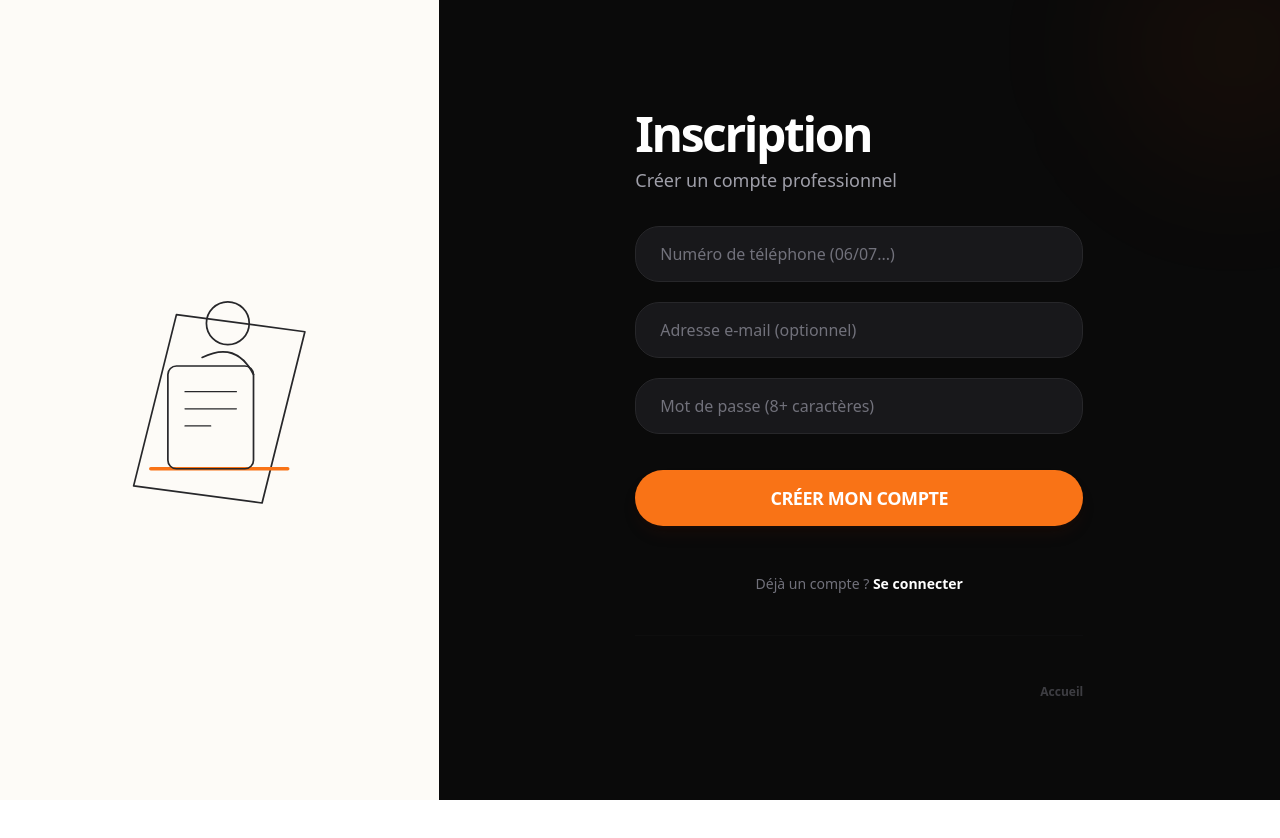
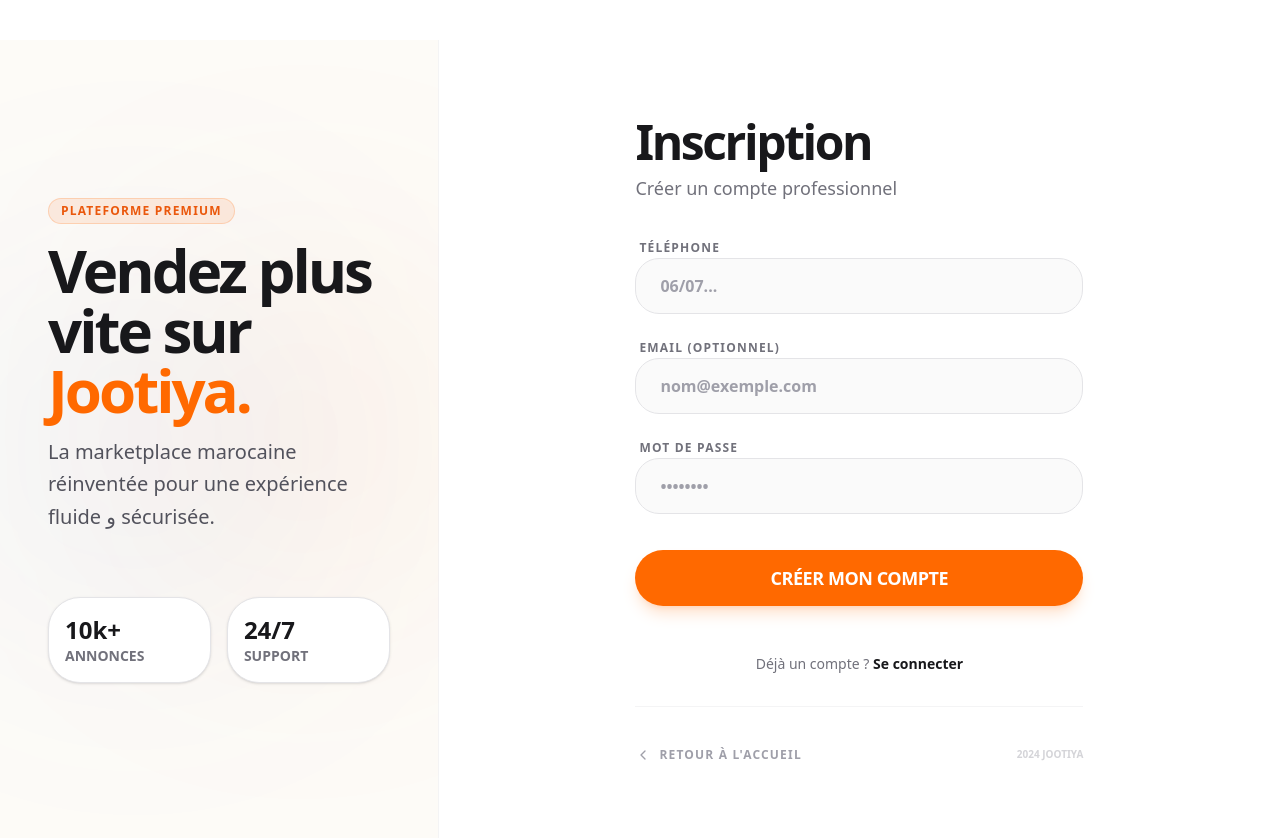
Before and after one commit to jootiyasarl/jootiya, a Next.js app: page /register in a window 1280 px wide. Before the commit the page ends 800 px from the top, so only its background shows below. Built offline with nearby package versions, Linux system fonts and the light colour scheme; no server answers.

Commit message:
style: switch auth pages to light premium theme and fix top whitespace issues

```diff
--- a/src/app/register/page.tsx
+++ b/src/app/register/page.tsx
@@ -138,81 +138,98 @@ export default async function RegisterPage({ searchParams }: RegisterPageProps)
   const { error, message } = await searchParams;
 
   return (
-    <div className="fixed inset-0 z-[9999] bg-[#0a0a0a] flex flex-col lg:flex-row font-sans overflow-hidden select-none touch-none">
-      {/* Left Side: Illustration (Hidden on mobile) */}
-      <div className="hidden lg:flex lg:w-1/2 bg-[#fdfbf7] items-center justify-center p-12 relative">
-        <div className="max-w-md w-full animate-in fade-in slide-in-from-left-8 duration-1000">
-          <div className="relative aspect-square w-full">
-            <svg viewBox="0 0 400 400" className="w-full h-full text-zinc-800" fill="none" xmlns="http://www.w3.org/2000/svg">
-              <path d="M100 300 L150 100 L300 120 L250 320 Z" stroke="currentColor" strokeWidth="2" strokeLinecap="round" strokeLinejoin="round" />
-              <path d="M180 150 Q220 130 240 170" stroke="currentColor" strokeWidth="2" strokeLinecap="round" />
-              <circle cx="210" cy="110" r="25" stroke="currentColor" strokeWidth="2" />
-              <path d="M120 280 L280 280" stroke="#f97316" strokeWidth="4" strokeLinecap="round" />
-              <rect x="140" y="160" width="100" height="120" rx="10" stroke="currentColor" strokeWidth="2" />
-              <path d="M160 190 H220 M160 210 H220 M160 230 H190" stroke="currentColor" strokeWidth="1.5" strokeLinecap="round" />
-            </svg>
-            <div className="absolute top-1/2 left-1/2 -translate-x-1/2 -translate-y-1/2 w-64 h-64 bg-orange-500/5 blur-3xl rounded-full -z-10" />
+    <div className="h-screen w-screen bg-white flex flex-col lg:flex-row font-sans overflow-hidden">
+      {/* Left Side: Brand Experience */}
+      <div className="hidden lg:flex lg:w-1/2 bg-[#fdfbf7] items-center justify-center p-12 relative border-r border-zinc-100">
+        {/* Animated Background Gradients */}
+        <div className="absolute top-0 left-0 w-full h-full">
+          <div className="absolute top-1/4 left-1/4 w-96 h-96 bg-orange-500/5 blur-[120px] rounded-full" />
+          <div className="absolute bottom-1/4 right-1/4 w-96 h-96 bg-blue-500/5 blur-[120px] rounded-full" />
+        </div>
+
+        <div className="max-w-md w-full relative z-10 space-y-8 animate-in fade-in slide-in-from-left-8 duration-1000">
+          <div className="space-y-4 text-left" dir="ltr">
+            <div className="inline-flex items-center gap-2 px-3 py-1 rounded-full bg-orange-500/10 border border-orange-500/20 text-orange-600 text-xs font-bold uppercase tracking-widest">
+              Plateforme Premium
+            </div>
+            <h2 className="text-6xl font-black text-zinc-900 leading-none tracking-tighter">
+              Vendez plus vite sur <span className="text-orange-500">Jootiya.</span>
+            </h2>
+            <p className="text-xl text-zinc-600 font-medium leading-relaxed">
+              La marketplace marocaine réinventée pour une expérience fluide و sécurisée.
+            </p>
+          </div>
+
+          <div className="grid grid-cols-2 gap-4 pt-8">
+            <div className="p-4 rounded-2xl bg-white border border-zinc-200 shadow-sm">
+              <p className="text-2xl font-black text-zinc-900">10k+</p>
+              <p className="text-sm text-zinc-500 font-bold uppercase">Annonces</p>
+            </div>
+            <div className="p-4 rounded-2xl bg-white border border-zinc-200 shadow-sm">
+              <p className="text-2xl font-black text-zinc-900">24/7</p>
+              <p className="text-sm text-zinc-500 font-bold uppercase">Support</p>
+            </div>
           </div>
         </div>
       </div>
 
       {/* Right Side: Register Form */}
-      <div className="w-full lg:w-1/2 bg-[#0a0a0a] flex items-center justify-center p-6 sm:p-12 relative overflow-hidden">
-        {/* Background Decorative Element */}
-        <div className="absolute top-[-10%] right-[-10%] w-64 h-64 bg-orange-600/5 blur-3xl rounded-full pointer-events-none" />
-
-        <div className="w-full max-w-md space-y-8 relative z-10 text-left flex flex-col min-h-[600px] justify-center" dir="ltr">
+      <div className="w-full lg:w-1/2 bg-white flex items-center justify-center p-6 sm:p-12 relative overflow-hidden h-full">
+        <div className="w-full max-w-md space-y-8 relative z-10 text-left flex flex-col justify-center" dir="ltr">
           <div className="flex-grow flex flex-col justify-center space-y-8">
             <div className="space-y-2">
-              <h1 className="text-5xl font-black text-white tracking-tighter">Inscription</h1>
-              <p className="text-zinc-400 text-lg font-medium">Créer un compte professionnel</p>
+              <h1 className="text-5xl font-black text-zinc-900 tracking-tighter">Inscription</h1>
+              <p className="text-zinc-500 text-lg font-medium">Créer un compte professionnel</p>
             </div>
 
             {error && (
-              <div className="rounded-xl bg-red-500/10 p-4 border border-red-500/20 flex gap-3 items-center animate-in fade-in slide-in-from-top-2">
+              <div className="rounded-xl bg-red-500/5 p-4 border border-red-500/10 flex gap-3 items-center animate-in fade-in slide-in-from-top-2">
                 <ShieldCheck className="w-5 h-5 text-red-500 flex-shrink-0" />
-                <p className="text-sm font-medium text-red-200 leading-tight">{error}</p>
+                <p className="text-sm font-bold text-red-600 leading-tight">{error}</p>
               </div>
             )}
 
             <form action={registerAction} className="space-y-5">
               <div className="space-y-1">
+                <Label htmlFor="phone" className="text-xs font-black uppercase tracking-widest text-zinc-500 ml-1">Téléphone</Label>
                 <Input
                   id="phone"
                   name="phone"
                   type="tel"
-                  placeholder="Numéro de téléphone (06/07...)"
+                  placeholder="06/07..."
                   required
-                  className="h-14 px-6 rounded-xl bg-zinc-900 border-zinc-800 text-white placeholder:text-zinc-500 focus:ring-2 focus:ring-orange-500/50 focus:border-orange-500 transition-all text-base font-medium"
+                  className="h-14 px-6 rounded-xl bg-zinc-50 border-zinc-200 text-zinc-900 placeholder:text-zinc-400 focus:ring-2 focus:ring-orange-500/20 focus:border-orange-500 transition-all text-base font-bold"
                 />
               </div>
 
               <div className="space-y-1">
+                <Label htmlFor="email" className="text-xs font-black uppercase tracking-widest text-zinc-500 ml-1">Email (Optionnel)</Label>
                 <Input
                   id="email"
                   name="email"
                   type="email"
-                  placeholder="Adresse e-mail (optionnel)"
-                  className="h-14 px-6 rounded-xl bg-zinc-900 border-zinc-800 text-white placeholder:text-zinc-500 focus:ring-2 focus:ring-orange-500/50 focus:border-orange-500 transition-all text-base font-medium"
+                  placeholder="nom@exemple.com"
+                  className="h-14 px-6 rounded-xl bg-zinc-50 border-zinc-200 text-zinc-900 placeholder:text-zinc-400 focus:ring-2 focus:ring-orange-500/20 focus:border-orange-500 transition-all text-base font-bold"
                 />
               </div>
 
               <div className="space-y-1">
+                <Label htmlFor="password" className="text-xs font-black uppercase tracking-widest text-zinc-500 ml-1">Mot de passe</Label>
                 <Input
                   id="password"
                   name="password"
                   type="password"
-                  placeholder="Mot de passe (8+ caractères)"
+                  placeholder="••••••••"
                   required
-                  className="h-14 px-6 rounded-xl bg-zinc-900 border-zinc-800 text-white placeholder:text-zinc-500 focus:ring-2 focus:ring-orange-500/50 focus:border-orange-500 transition-all text-base font-medium"
+                  className="h-14 px-6 rounded-xl bg-zinc-50 border-zinc-200 text-zinc-900 placeholder:text-zinc-400 focus:ring-2 focus:ring-orange-500/20 focus:border-orange-500 transition-all text-base font-bold"
                 />
               </div>
 
               <div className="pt-4">
                 <SubmitButton
                   label="Créer mon compte"
-                  loadingLabel="Création en cours..."
-                  className="w-full h-14 text-lg font-black rounded-2xl bg-[#f97316] hover:bg-[#ea580c] text-white shadow-lg shadow-orange-950/20 transition-all active:scale-[0.98]"
+                  loadingLabel="Création..."
+                  className="w-full h-14 text-lg font-black rounded-2xl bg-orange-500 hover:bg-orange-600 text-white shadow-lg shadow-orange-500/20 transition-all active:scale-[0.98]"
                 />
               </div>
             </form>
@@ -220,22 +237,22 @@ export default async function RegisterPage({ searchParams }: RegisterPageProps)
             <div className="pt-4 text-center">
               <p className="text-zinc-500 text-sm font-medium">
                 Déjà un compte ?{' '}
-                <Link href="/login" className="text-white hover:text-orange-400 font-bold transition-colors">
+                <Link href="/login" className="text-zinc-900 hover:text-orange-500 font-bold transition-colors">
                   Se connecter
                 </Link>
               </p>
             </div>
           </div>
 
-          {/* Branding removed as requested */}
-          <div className="pt-12 border-t border-zinc-900/50 flex items-center justify-end opacity-50">
-            <Link href="/" className="text-xs font-bold text-zinc-500 hover:text-white transition-colors">
-              Accueil
+          <div className="pt-10 border-t border-zinc-100 flex items-center justify-between">
+            <Link href="/" className="group flex items-center gap-2 text-xs font-black text-zinc-400 hover:text-zinc-600 transition-colors uppercase tracking-widest">
+              <ChevronLeft className="h-4 w-4 group-hover:-translate-x-1 transition-transform" />
+              Retour à l'accueil
             </Link>
+            <span className="text-[10px] font-bold text-zinc-300"> 2024 JOOTIYA</span>
           </div>
         </div>
       </div>
     </div>
-
   );
 }
```
Also changed, not shown: src/app/forgot-password/page.tsx (+12 -15 lines).
